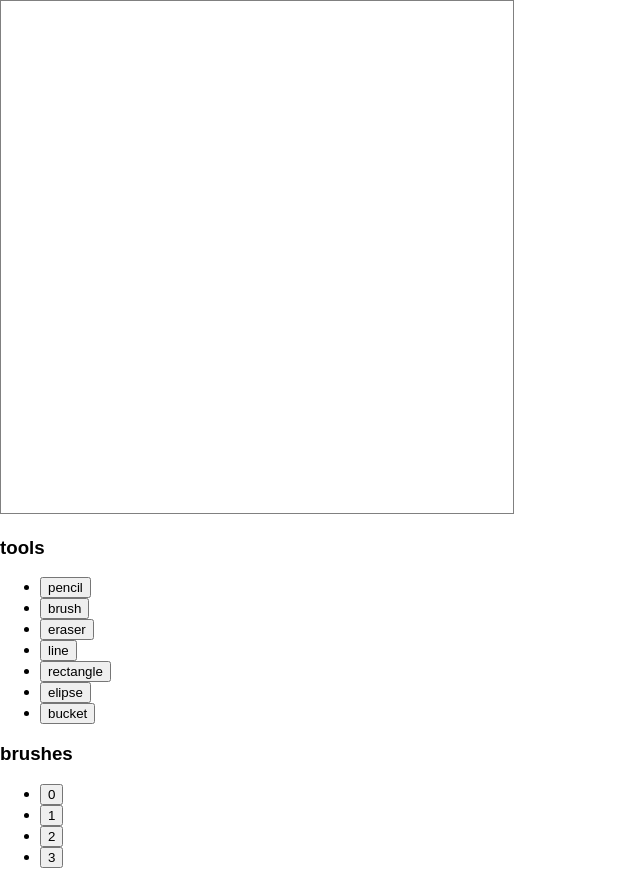
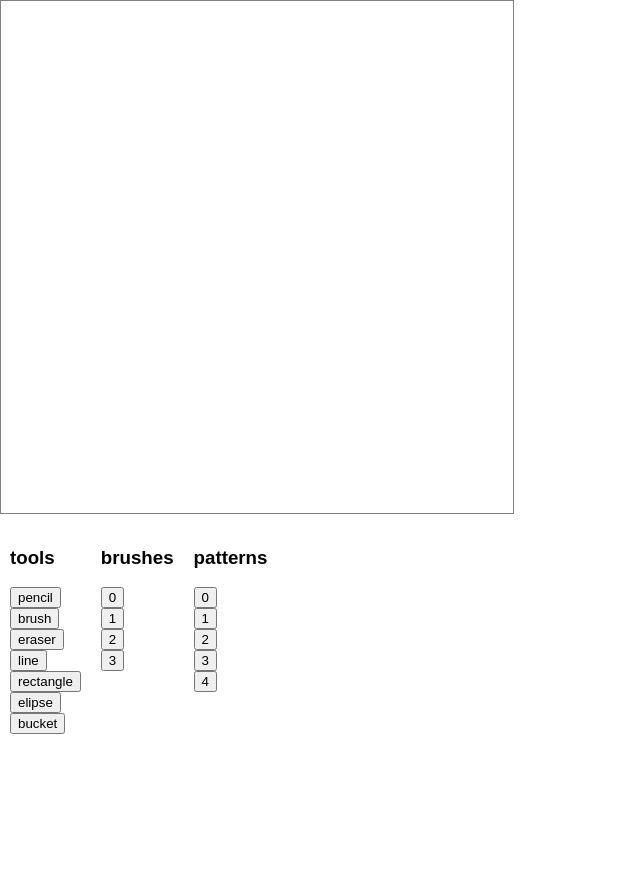
Before and after one commit to modernserf/literally-hypercard, a React (Create React App) app: page / in a window 1280 px wide. Shown: the whole page, without its empty margins (0-640 px from the left). After the commit the page ends 800 px from the top, so only its background shows below. Built offline with nearby package versions, Linux system fonts and the light colour scheme.

Commit message:
patterns

```diff
--- a/src/App.css
+++ b/src/App.css
@@ -1,3 +1,14 @@
+* {
+    position: relative;
+    box-sizing: border-box;
+}
+
 canvas {
     border: 1px solid gray;
 }
+
+ul {
+    list-style-type: none;
+    margin: 0;
+    padding: 0;
+}
--- a/src/App.js
+++ b/src/App.js
@@ -1,6 +1,7 @@
 import PropTypes from "prop-types"
 import bresenham from "bresenham"
 import React, { Component } from "react"
+import styled from "styled-components"
 import "./App.css"
 import floodFillScanline from "./floodFillScanline"
 
@@ -124,9 +125,52 @@ function Brushes ({ dispatch }) {
     )
 }
 
+const patterns = [
+    [[0]],
+    [[1]],
+    [
+        [0,1],
+        [1,0],
+    ],
+    [
+        [0,1,1,1],
+        [1,1,1,1],
+        [1,1,0,1],
+    ],
+    [
+        [0,0,1,0],
+        [0,0,0,0],
+        [1,0,0,0]
+    ]
+]
+
+function Patterns ({ dispatch }) {
+    return (
+        <div>
+            <h3>patterns</h3>
+            <ul>{patterns.map((_,i) => (
+                <li key={i}>
+                    <button onClick={() => dispatch("selectPattern", i)}>
+                        {i}
+                    </button>
+                </li>
+            ))}</ul>
+        </div>
+    )
+}
+
+
 function setPoint (buffer, x, y, value) {
     if (x < 0 || y < 0 || x >= width || y >= height) { return }
     buffer[y][x] = value
+}
+
+function drawPattern (buffer, x, y, patternID) {
+    const pattern = patterns[patternID]
+    if (x < 0 || y < 0 || x >= width || y >= height) { return }
+    const h = pattern.length
+    const w = pattern[0].length
+    buffer[y][x] = pattern[y % h][x % w]
 }
 
 function setPencil (buffer, point) {
@@ -134,11 +178,15 @@ function setPencil (buffer, point) {
     return buffer
 }
 
-function setBrush (brush, buffer, point, fill) {
+function setBrush (buffer, point, brush, patternID) {
     const { x: offsetX, y: offsetY, pattern } = brushes[brush]
     for (let y = 0; y < pattern.length; y++) {
         for (let x = 0; x < pattern[y].length; x++) {
-            setPoint(buffer, point.x + offsetX + x, point.y + offsetY + y, fill)
+            drawPattern(
+                buffer,
+                point.x + offsetX + x,
+                point.y + offsetY + y,
+                patternID)
         }
     }
     return buffer
@@ -210,13 +258,17 @@ function setElipse (buffer, p0, p1) {
     return buffer
 }
 
-function setFill (buffer, point) {
+function setFill (buffer, point, patternID) {
     const dest = createBuffer(width, height)
+    const fillTest = composite(buffer, createBuffer(width, height))
     const test = (x, y) => {
         if (x < 0 || y < 0 || x >= width || y >= height) { return false }
-        return !dest[y][x] && !buffer[y][x]
+        return !fillTest[y][x]
     }
-    const paint = (x, y) => { dest[y][x] = 1 }
+    const paint = (x, y) => {
+        setPoint(fillTest, x, y, 1)
+        drawPattern(dest, x, y, patternID)
+    }
     floodFillScanline(point.x, point.y, width, height, false, test, paint)
     return composite(buffer, dest)
 }
@@ -242,6 +294,7 @@ function composite (bottom, top) {
 const initState = {
     tool: "pencil",
     brush: 3,
+    pattern: 1,
     pixels: createBuffer(width, height),
     startPoint: null,
     lastPoint: null,
@@ -253,6 +306,9 @@ function reducer (state, type, payload) {
     }
     if (type === "selectBrush") {
         return { brush: payload }
+    }
+    if (type === "selectPattern") {
+        return { pattern: payload }
     }
     if (state.tool === "pencil" && type === "down") {
         const px = setPencil(state.pixels, payload)
@@ -270,7 +326,7 @@ function reducer (state, type, payload) {
         }
     }
     if (state.tool === "brush" && type === "down") {
-        const px = setBrush(state.brush, state.pixels, payload, 1)
+        const px = setBrush(state.pixels, payload, state.brush, state.pattern)
         return {
             lastPoint: payload,
             pixels: px,
@@ -279,14 +335,16 @@ function reducer (state, type, payload) {
     if (state.tool === "brush" && type === "drag") {
         if (!state.lastPoint) { return }
         const points = bresenham(state.lastPoint.x, state.lastPoint.y, payload.x, payload.y)
-        const px = points.reduce((acc, point) => setBrush(state.brush, acc, point, 1), state.pixels)
+        const px = points.reduce((acc, point) =>
+            setBrush(acc, point, state.brush,  state.pattern),
+        state.pixels)
         return {
             lastPoint: payload,
             pixels: px
         }
     }
     if (state.tool === "eraser" && type === "down") {
-        const px = setBrush(state.brush, state.pixels, payload, 0)
+        const px = setBrush(state.pixels, payload, state.brush, 0)
         return {
             lastPoint: payload,
             pixels: px,
@@ -295,7 +353,9 @@ function reducer (state, type, payload) {
     if (state.tool === "eraser" && type === "drag") {
         if (!state.lastPoint) { return }
         const points = bresenham(state.lastPoint.x, state.lastPoint.y, payload.x, payload.y)
-        const px = points.reduce((acc, point) => setBrush(state.brush, acc, point, 0), state.pixels)
+        const px = points.reduce((acc, point) =>
+            setBrush(acc, point, state.brush, 0),
+        state.pixels)
         return {
             lastPoint: payload,
             pixels: px
@@ -312,7 +372,7 @@ function reducer (state, type, payload) {
         if (!state.startPoint) { return }
         const points = bresenham(state.startPoint.x, state.startPoint.y, payload.x, payload.y)
         const preview = points.reduce(
-            (acc, point) => setBrush(state.brush, acc, point, 1),
+            (acc, point) => setPencil(acc, point),
             createBuffer(width, height))
         return {
             preview,
@@ -322,7 +382,8 @@ function reducer (state, type, payload) {
         if (!state.startPoint) { return }
         const points = bresenham(state.startPoint.x, state.startPoint.y, payload.x, payload.y)
         const pixels = points.reduce(
-            (acc, point) => setBrush(state.brush, acc, point, 1), state.pixels)
+            (acc, point) => setPencil(acc, point),
+            state.pixels)
         return {
             pixels,
             startPoint: null,
@@ -373,7 +434,7 @@ function reducer (state, type, payload) {
         }
     }
     if (state.tool === "bucket" && type === "down") {
-        const pixels = setFill(state.pixels, payload)
+        const pixels = setFill(state.pixels, payload, state.pattern)
         return {
             pixels
         }
@@ -382,6 +443,13 @@ function reducer (state, type, payload) {
         return { lastPoint: null }
     }
 }
+
+const Flex = styled.div`
+    display: flex;
+    > div {
+        padding: 10px;
+    }
+`
 
 class App extends Component {
     state = initState
@@ -393,10 +461,14 @@ class App extends Component {
             <div className="App">
                 <Canvas pixels={composite(this.state.pixels, this.state.preview)}
                     dispatch={this.dispatch} />
-                <Tools selected={this.state.tool}
-                    dispatch={this.dispatch} />
-                <Brushes selected={this.state.brush}
-                    dispatch={this.dispatch} />
+                <Flex>
+                    <Tools selected={this.state.tool}
+                        dispatch={this.dispatch} />
+                    <Brushes selected={this.state.brush}
+                        dispatch={this.dispatch} />
+                    <Patterns selected={this.state.pattern}
+                        dispatch={this.dispatch} />
+                </Flex>
             </div>
         )
     }
```
